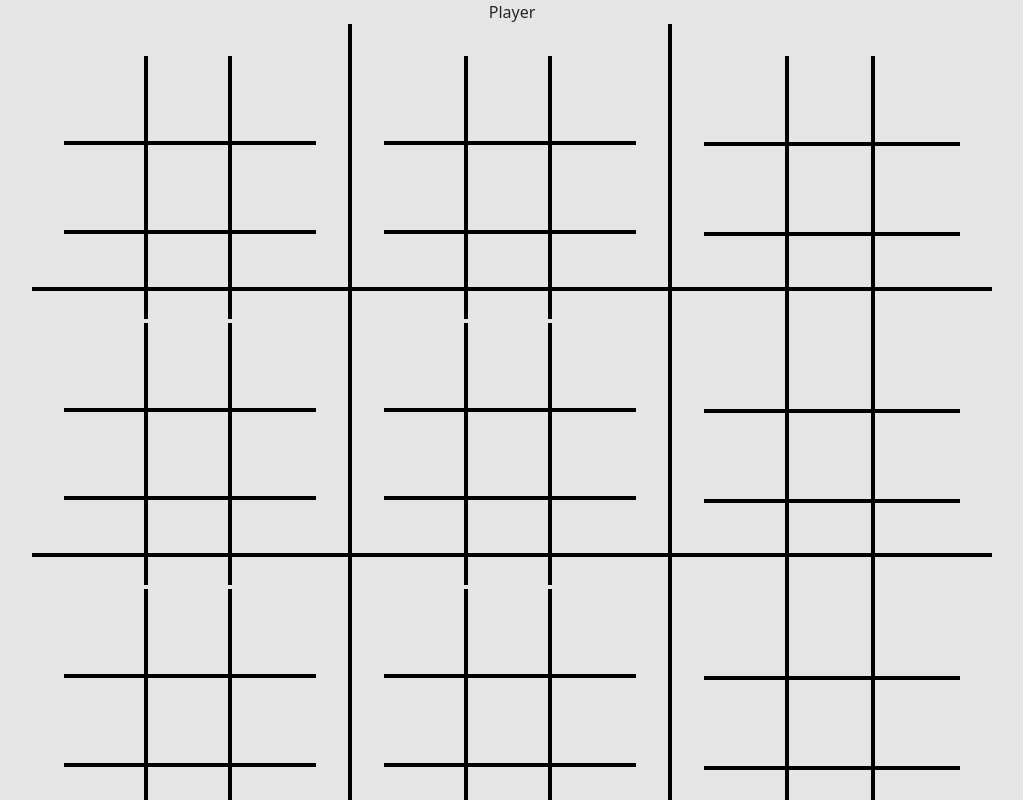
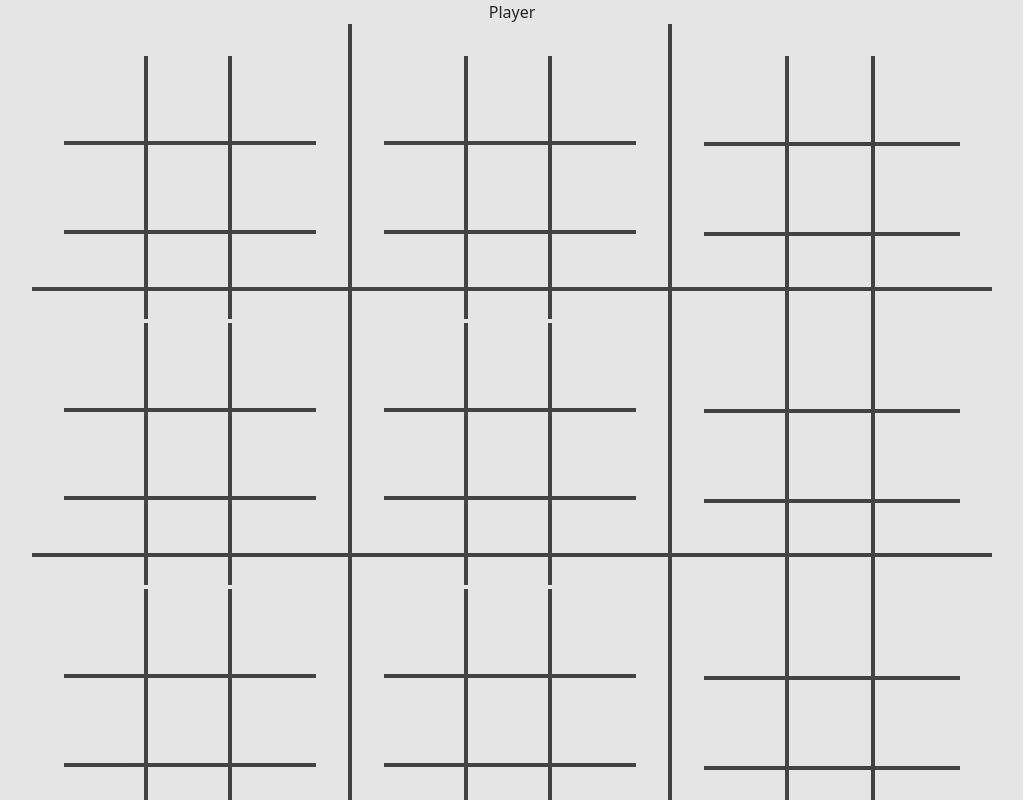
Before and after one commit to Fergus-Lai/ultimate-tic-tac-toe-frontend, a React (Vite) app: page /Board in a window 1280 px wide. Shown: the whole page, without its empty margins (128-1151 px from the left). Built offline with nearby package versions, Linux system fonts and the light colour scheme.

Commit message:
Highlight and Disable board on swap

```diff
--- a/src/GameBoard.tsx
+++ b/src/GameBoard.tsx
@@ -3,6 +3,7 @@ import { Board } from "./board/Board";
 
 export const GameBoard: React.FC = () => {
     const [player0Flag, setPlayer0Flag] = useState(true);
+    const [activeBoard, setActiveBoard] = useState(-1);
     const swapPlayer = () => setPlayer0Flag(!player0Flag);
     return (
         <div className="flex h-full max-h-full w-full flex-col items-center bg-neutral-200 dark:bg-neutral-900">
@@ -13,15 +14,18 @@ export const GameBoard: React.FC = () => {
                 {[...Array(9)].map((_, i) => (
                     <div
                         className={
-                            "flex w-full border-black dark:border-neutral-500" +
+                            "flex w-full border-black opacity-70 dark:border-neutral-500" +
                             (i % 3 !== 2 ? " border-r-4" : "") +
-                            (i <= 5 ? " border-b-4" : "")
+                            (i <= 5 ? " border-b-4" : "") +
+                            (activeBoard == i ? " bg-green-950" : "")
                         }
                     >
                         <Board
                             key={i}
                             swapPlayer={swapPlayer}
                             player0Flag={player0Flag}
+                            active={activeBoard == i}
+                            setActiveBoard={setActiveBoard}
                         />
                     </div>
                 ))}
--- a/src/board/board.tsx
+++ b/src/board/board.tsx
@@ -5,9 +5,16 @@ import { Square } from "~/board/Square";
 type BoardProps = {
     player0Flag: boolean;
     swapPlayer: () => void;
+    active: boolean;
+    setActiveBoard: React.Dispatch<React.SetStateAction<number>>;
 };
 
-export const Board: React.FC<BoardProps> = ({ player0Flag, swapPlayer }) => {
+export const Board: React.FC<BoardProps> = ({
+    player0Flag,
+    swapPlayer,
+    active,
+    setActiveBoard,
+}) => {
     const [board, setBoard] = useState<SquareState[][]>([
         [SquareState.Open, SquareState.Open, SquareState.Open],
         [SquareState.Open, SquareState.Open, SquareState.Open],
@@ -30,6 +37,7 @@ export const Board: React.FC<BoardProps> = ({ player0Flag, swapPlayer }) => {
             ),
         );
         setBoard(nextBoard);
+        setActiveBoard(rowCord * 3 + colCord);
         swapPlayer();
     }
 
@@ -44,6 +52,7 @@ export const Board: React.FC<BoardProps> = ({ player0Flag, swapPlayer }) => {
                         {row.map((square, j) => (
                             <Square
                                 key={"square " + (i * 3 + j)}
+                                active={active}
                                 squareState={square}
                                 onClick={() =>
                                     boardChangeHelper(
--- a/src/board/square.tsx
+++ b/src/board/square.tsx
@@ -4,10 +4,15 @@ import { SquareState } from "./SquareState";
 
 type SquareProps = {
     squareState: SquareState;
+    active: boolean;
     onClick: React.MouseEventHandler;
 };
 
-export const Square: React.FC<SquareProps> = ({ squareState, onClick }) => {
+export const Square: React.FC<SquareProps> = ({
+    squareState,
+    active,
+    onClick,
+}) => {
     function GetSquareImage(squareState: SquareState): string {
         switch (squareState) {
             case SquareState.Open:
@@ -34,9 +39,13 @@ export const Square: React.FC<SquareProps> = ({ squareState, onClick }) => {
         <button
             className={
                 "flex aspect-square w-full items-center justify-center" +
-                (squareState == SquareState.Open ? " cursor-pointer" : "")
+                (active && squareState == SquareState.Open
+                    ? " cursor-pointer"
+                    : "")
             }
-            onClick={squareState != SquareState.Open ? () => {} : onClick}
+            onClick={
+                active && squareState == SquareState.Open ? onClick : () => {}
+            }
         >
             <img
                 className={`aspect-square h-3/4 w-3/4 ${squareState === SquareState.Open ? "invisible" : ""}`}
```
